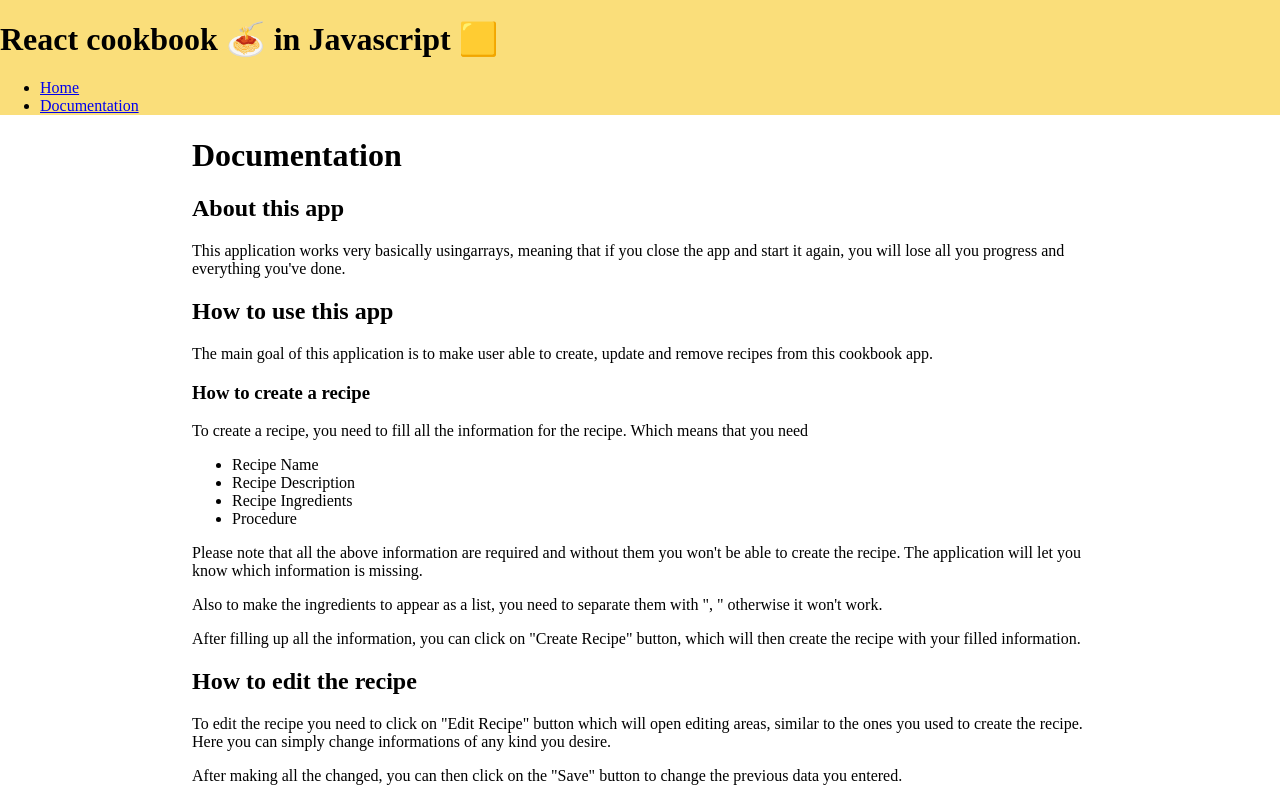
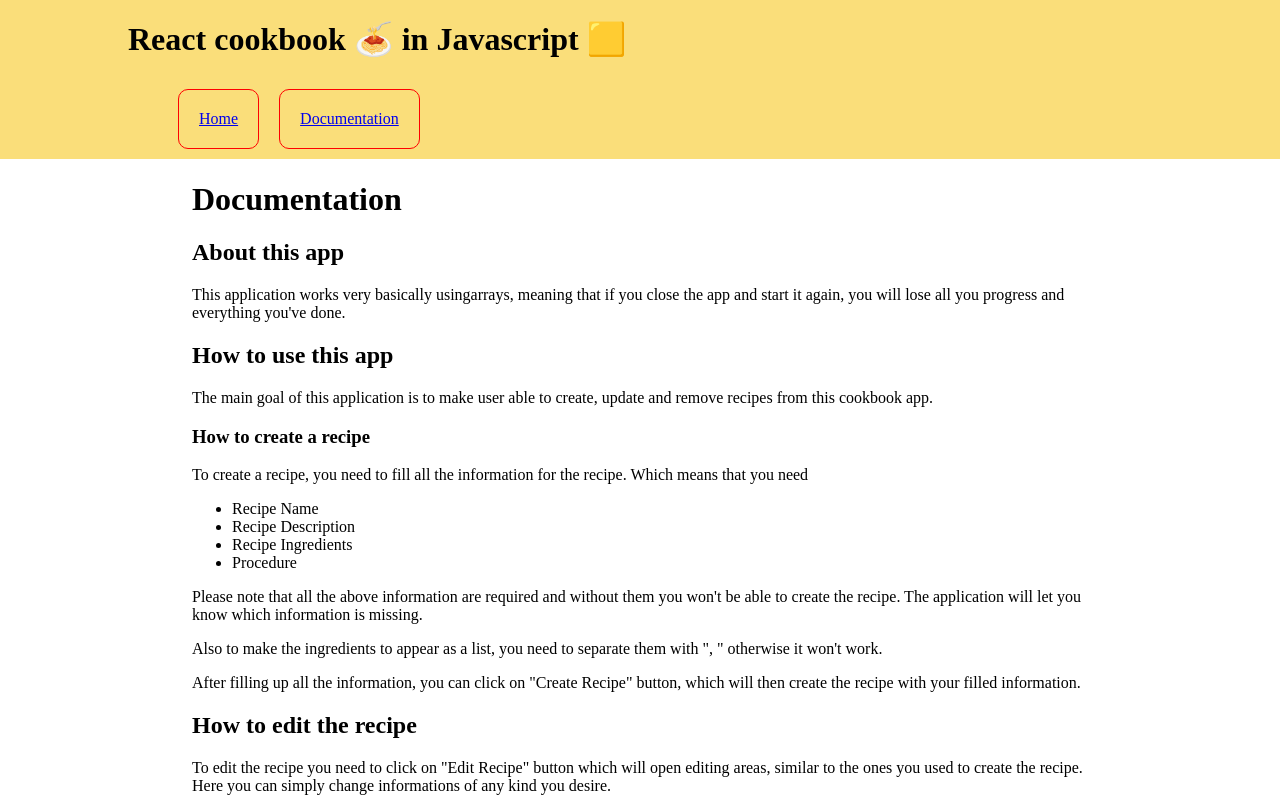
Before and after one commit to MOONYROS/js-react-cookbook, a React (Vite) app: page /documentation in a window 1280 px wide. Shown: the top 800 px of the page. Built offline with nearby package versions, Linux system fonts and the light colour scheme.

Commit message:
very basic header style

```diff
--- a/src/components/Header.jsx
+++ b/src/components/Header.jsx
@@ -1,27 +1,35 @@
 import React from "react";
 import { Link } from "react-router-dom";
+import { containerStyle } from "../webLinks";
+
+const topHeaderStyle = { marginTop: "0", paddingTop: "20px" };
+const background = { backgroundColor: "#FADE7A" };
+const listElement = {
+    display: "inline-block",
+    padding: "20px",
+    margin: "10px",
+    borderRadius: "10px",
+    border: "1px solid red",
+};
 
 export default function Header() {
     return (
-        <div style={{ backgroundColor: "#FADE7A" }}>
-            <h1
-                style={{
-                    marginTop: "0",
-                    paddingTop: "20px",
-                }}
-            >
+        <div style={background}>
+            <div style={containerStyle}>
+                <h1 style={topHeaderStyle}>
                     React cookbook 🍝 in Javascript 🟨
                 </h1>
                 <nav>
                     <ul>
-                    <li>
+                        <li style={listElement}>
                             <Link to="/">Home</Link>
                         </li>
-                    <li>
+                        <li style={listElement}>
                             <Link to="/documentation">Documentation</Link>
                         </li>
                     </ul>
                 </nav>
             </div>
+        </div>
     );
 }
--- a/src/webLinks.js
+++ b/src/webLinks.js
@@ -1 +1,6 @@
 export const profileLink = "https://github.com/MOONYROS";
+
+export const containerStyle = {
+    width: "80%",
+    margin: "auto",
+};
```
Lines whose indentation alone changed are shown as unchanged.
